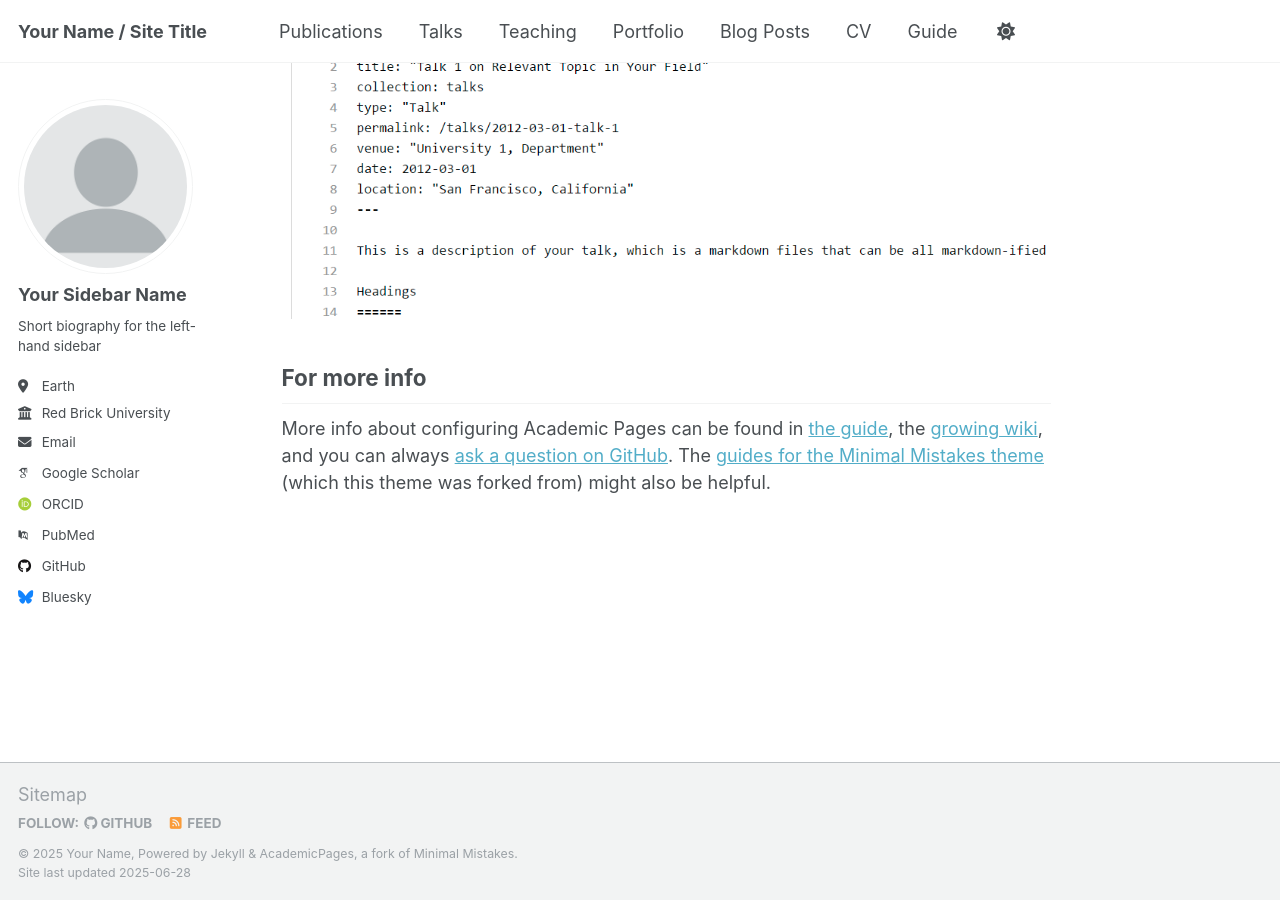
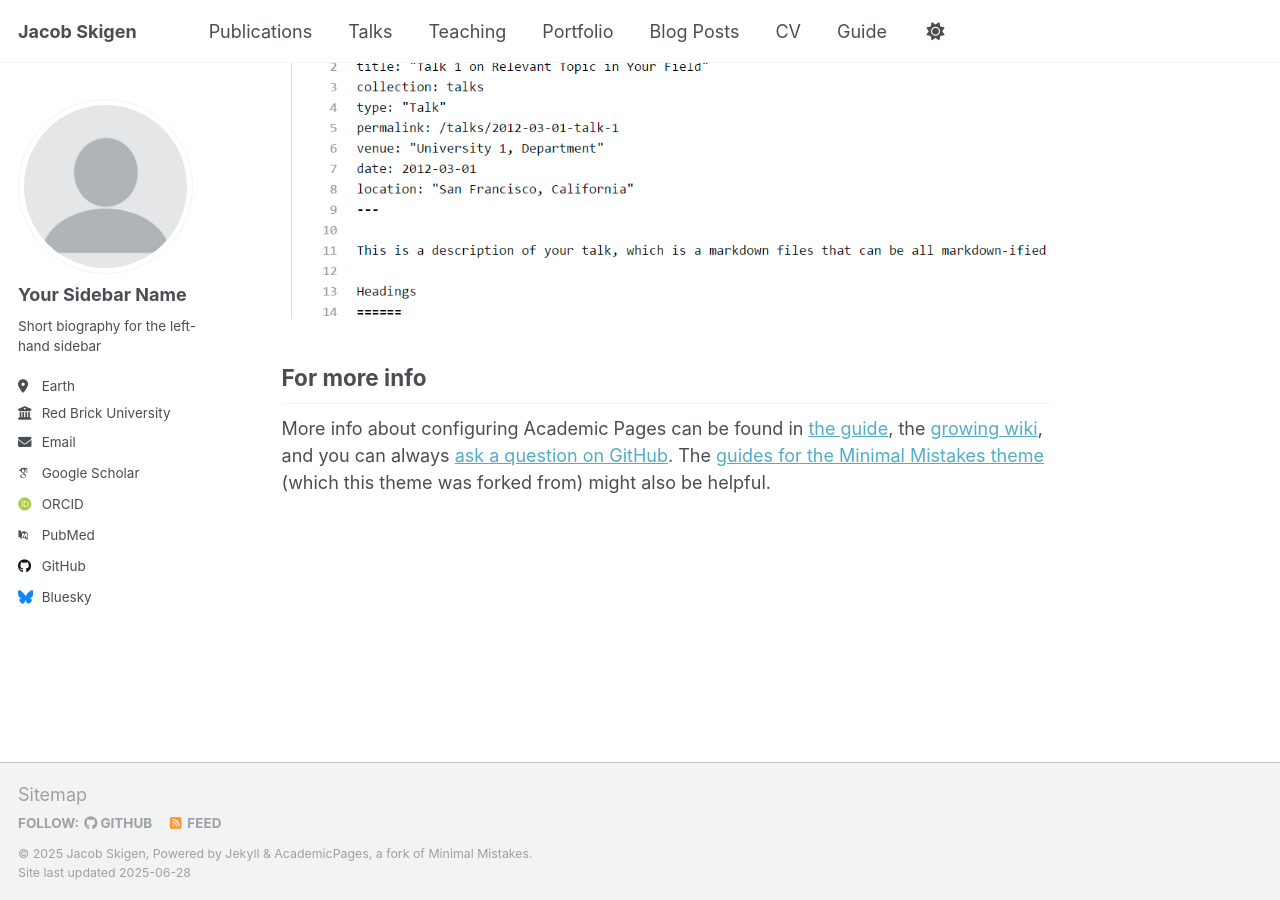
Before and after one commit to JacobSkigen/JacobSkigen.github.io, a Jekyll site: the page built from _pages/about.md, in a window 1280 px wide and 900 px high, scrolled down 2880 px. Built offline with Jekyll 4.4.1, drawn with Linux system fonts in a browser that asks for light colours; some web fonts are replaced; a script that is not in the unit is left out.

Commit message:
Update _config.yml

```diff
--- a/_config.yml
+++ b/_config.yml
@@ -9,13 +9,13 @@
 # Basic Site Settings
 locale                   : "en-US"
 site_theme               : "default"
-title                    : "Your Name / Site Title"
+title                    : "Jacob Skigen"
 title_separator          : "-"
-name                     : &name "Your Name"
-description              : &description "personal description"
-url                      : https://academicpages.github.io # the base hostname & protocol for your site e.g. "https://[your GitHub username].github.io" or if you already have some other page hosted on Github then use "https://[your GitHub username].github.io/[Your Repo Name]"
+name                     : &name "Jacob Skigen"
+description              : &description "Graduate student and researcher at University of Delaware"
+url                      : https://JacobSkigen.github.io # the base hostname & protocol for your site e.g. "https://[your GitHub username].github.io" or if you already have some other page hosted on Github then use "https://[your GitHub username].github.io/[Your Repo Name]"
 baseurl                  : "" # the subpath of your site, e.g. "/blog"
-repository               : "academicpages/academicpages.github.io"
+repository               : "JacobSkigen/JacobSkigen.github.io"
 
 # Site Author - The following control what appear as part of the author content on the side bar.
 #               If a field is blank the icon and link will not appear, otherwise it will be shown.
```
